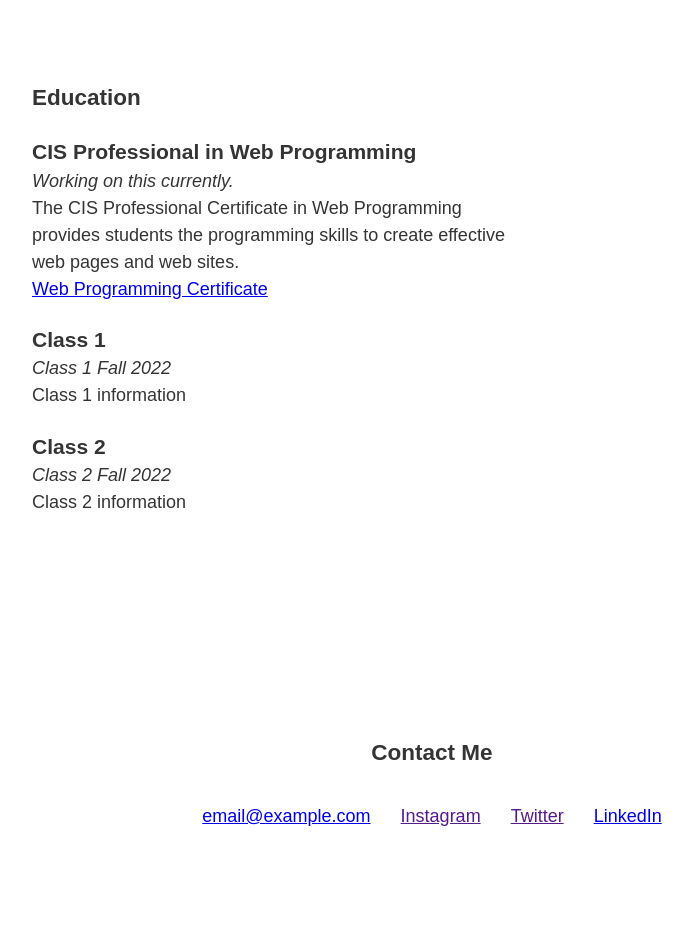
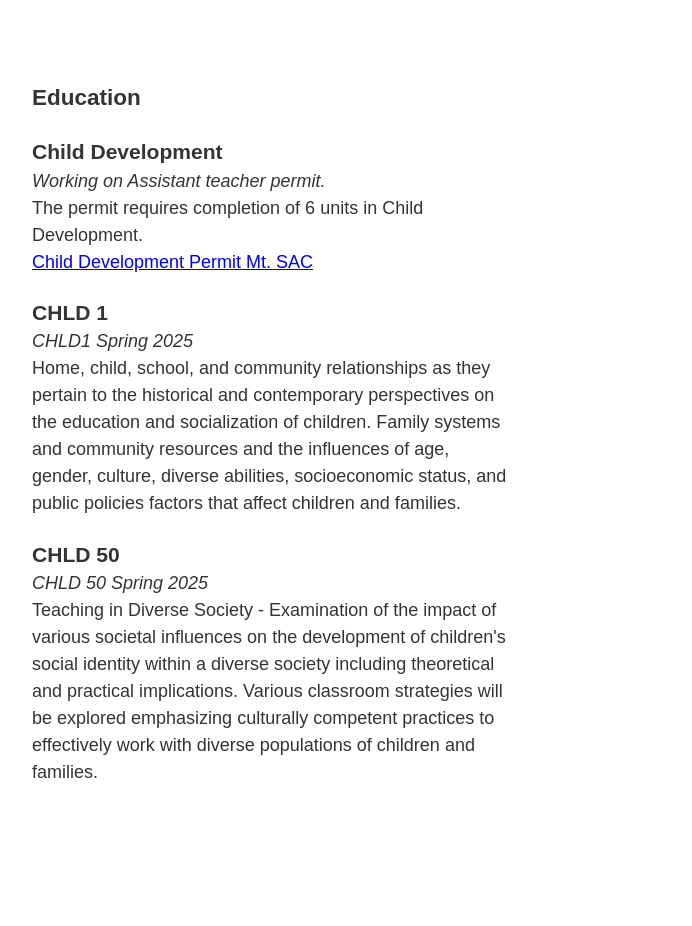
Before and after one commit to pgirgla/Midterm, a plain HTML site: page index.html in a window 1280 px wide. Shown: the part 1520-2446 px from the top of the page, without its empty margins (208-900 px from the left). Drawn offline with Linux system fonts and the light colour scheme; files whose address does not match are found by name.

Commit message:
changes made

```diff
--- a/index.html
+++ b/index.html
@@ -78,27 +78,31 @@
 
                     <!-- If you are working on the certificate, add this here, or put in your own program information -->
                     <section>
-                        <h3>CIS Professional in Web Programming</h3>
-                        <p>Working on this currently.</p>
-                        <p>The CIS Professional Certificate in Web Programming provides students the programming skills
-                            to create effective web pages and web sites.</p>
-                        <!-- https://catalog.mtsac.edu/programs/programsaz/computer-programming/cis-professional-certificate-web-programming/ -->
+                        <h3>Child Development</h3>
+                        <p>Working on Assistant teacher permit.</p>
+                        <p>The permit requires completion of 6 units in Child Development.</p>
                         <a class="btn"
-                            href="https://catalog.mtsac.edu/programs/programsaz/computer-programming/cis-professional-certificate-web-programming/"
-                            target="_blank">Web Programming Certificate</a>
+                            href="C:\Users\pgirgla\Desktop\parvesh\CISW17\midterm project\Midterm\ADA-Permit-Matrix-MtSAC-specific-revised-11-19.pdf" target="_blank">Child Development Permit Mt. SAC</a>
                     </section>
 
                     <!-- List your classes here -->
                     <section>
-                        <h3>Class 1</h3>
-                        <p>Class 1 Fall 2022</p>
-                        <p>Class 1 information</p>
+                        <h3>CHLD 1</h3>
+                        <p>CHLD1 Spring 2025</p>
+                        <p>Home, child, school, and community relationships as they pertain to the historical
+                           and contemporary perspectives on the education and socialization of children. Family
+                           systems and community resources and the influences of age, gender, culture, diverse
+                           abilities, socioeconomic status, and public policies factors that affect children and families.</p>
                     </section>
 
                     <section>
-                        <h3>Class 2</h3>
-                        <p>Class 2 Fall 2022</p>
-                        <p>Class 2 information</p>
+                        <h3>CHLD 50</h3>
+                        <p>CHLD 50 Spring 2025</p>
+                        <p>Teaching in Diverse Society - Examination of the impact of various societal
+                           influences on the development of children's social identity within a diverse
+                           society including theoretical and practical implications. Various classroom
+                           strategies will be explored emphasizing culturally competent practices to
+                           effectively work with diverse populations of children and families.</p>
                     </section>
                 </div>
             </section>
```
Also changed, not shown: 1 other file.
